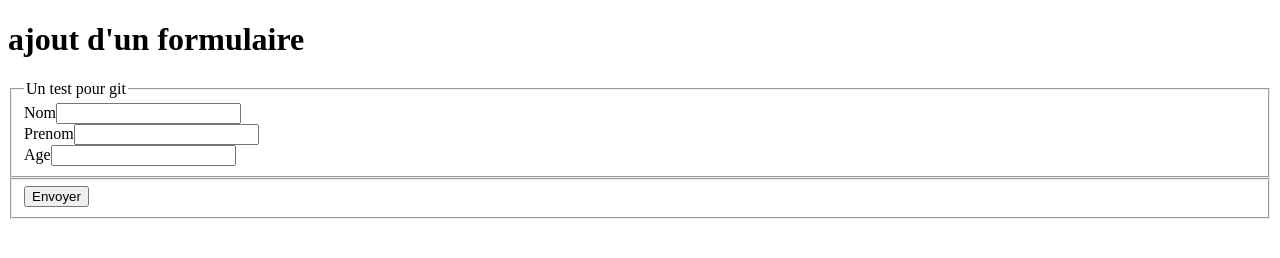
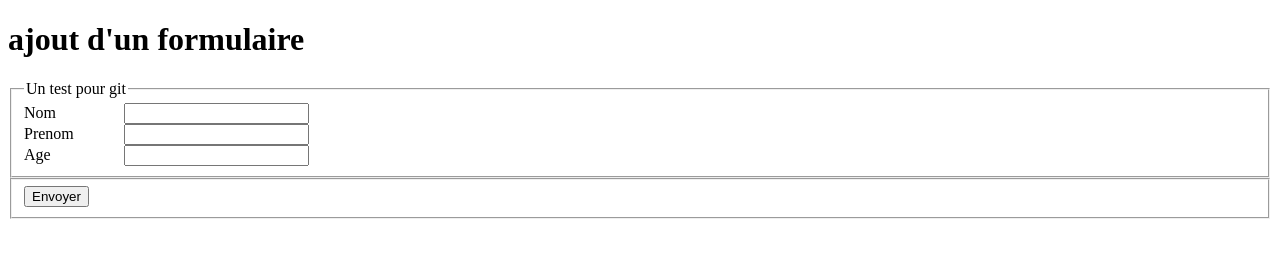
Before and after one commit to omar-ma66/premiere-approche-git, a plain HTML site: page index.html in a window 1280 px wide. Drawn offline with Linux system fonts and the light colour scheme.

Commit message:
ajout d'un css

```diff
--- a/index.html
+++ b/index.html
@@ -4,6 +4,12 @@
     <meta charset="UTF-8">
     <meta name="viewport" content="width=device-width, initial-scale=1.0">
     <title>Document</title>
+    <style>
+        label{
+            display: inline-block;
+            width: 100px;
+        }
+    </style>
 </head>
 <body>
             <h1>ajout d'un formulaire</h1>
```
